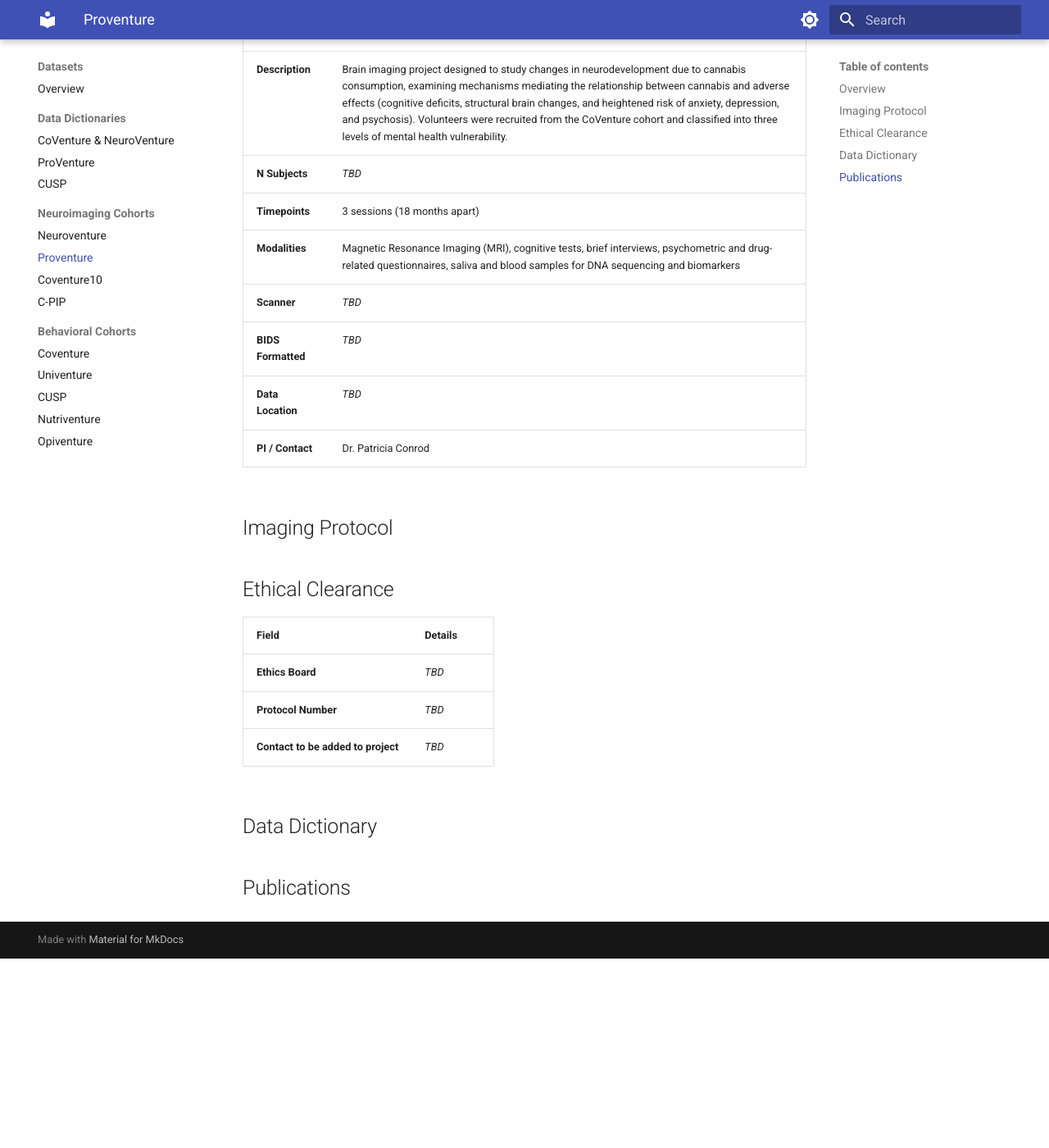
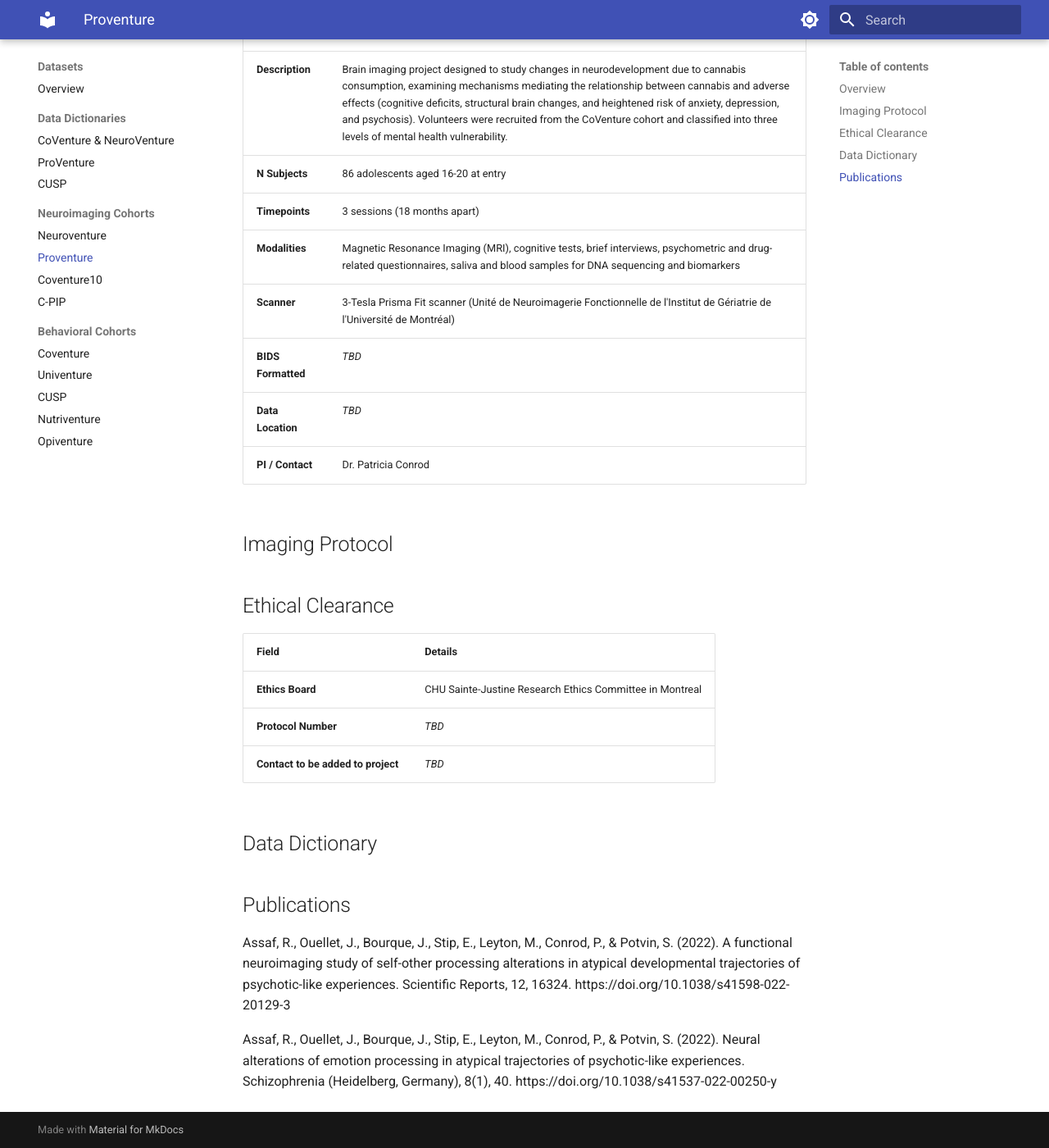
Before and after one commit to subhasriviswa/lab-wiki, an MkDocs documentation site: the page built from docs/datasets/neuroimaging/proventure.md, in a window 1280 px wide and 1400 px high, scrolled down 328 px. Shown: the whole window at 82% size. Built offline with MkDocs 1.6.1 and Material for MkDocs 9.7.7, drawn with Linux system fonts in a browser that asks for light colours; before the commit the page ends 1497 px from its top, so only the background shows below that.

Commit message:
Revise Proventure dataset details
Updated participant details, scanner information, and ethics board for the Proventure neuroimaging dataset.

```diff
--- a/docs/datasets/neuroimaging/proventure.md
+++ b/docs/datasets/neuroimaging/proventure.md
@@ -6,10 +6,10 @@
 |-------|---------|
 | **Cohort Name** | Proventure |
 | **Description** | Brain imaging project designed to study changes in neurodevelopment due to cannabis consumption, examining mechanisms mediating the relationship between cannabis and adverse effects (cognitive deficits, structural brain changes, and heightened risk of anxiety, depression, and psychosis). Volunteers were recruited from the CoVenture cohort and classified into three levels of mental health vulnerability. |
-| **N Subjects** | *TBD* |
+| **N Subjects** | 86 adolescents aged 16-20 at entry |
 | **Timepoints** | 3 sessions (18 months apart) |
 | **Modalities** | Magnetic Resonance Imaging (MRI), cognitive tests, brief interviews, psychometric and drug-related questionnaires, saliva and blood samples for DNA sequencing and biomarkers |
-| **Scanner** | *TBD* |
+| **Scanner** | 3-Tesla Prisma Fit scanner (Unité de Neuroimagerie Fonctionnelle de l'Institut de Gériatrie de l'Université de Montréal) |
 | **BIDS Formatted** | *TBD* |
 | **Data Location** | *TBD* |
 | **PI / Contact** | Dr. Patricia Conrod |
@@ -22,7 +22,7 @@
 
 | Field | Details |
 |-------|---------|
-| **Ethics Board** | *TBD* |
+| **Ethics Board** | CHU Sainte-Justine Research Ethics Committee in Montreal |
 | **Protocol Number** | *TBD* |
 | **Contact to be added to project** | *TBD* |
 
@@ -33,3 +33,7 @@
 ## Publications
 
 <!-- TODO: List publications using this dataset -->
+
+Assaf, R., Ouellet, J., Bourque, J., Stip, E., Leyton, M., Conrod, P., & Potvin, S. (2022). A functional neuroimaging study of self-other processing alterations in atypical developmental trajectories of psychotic-like experiences. Scientific Reports, 12, 16324. https://doi.org/10.1038/s41598-022-20129-3
+
+Assaf, R., Ouellet, J., Bourque, J., Stip, E., Leyton, M., Conrod, P., & Potvin, S. (2022). Neural alterations of emotion processing in atypical trajectories of psychotic-like experiences. Schizophrenia (Heidelberg, Germany), 8(1), 40. https://doi.org/10.1038/s41537-022-00250-y
```
